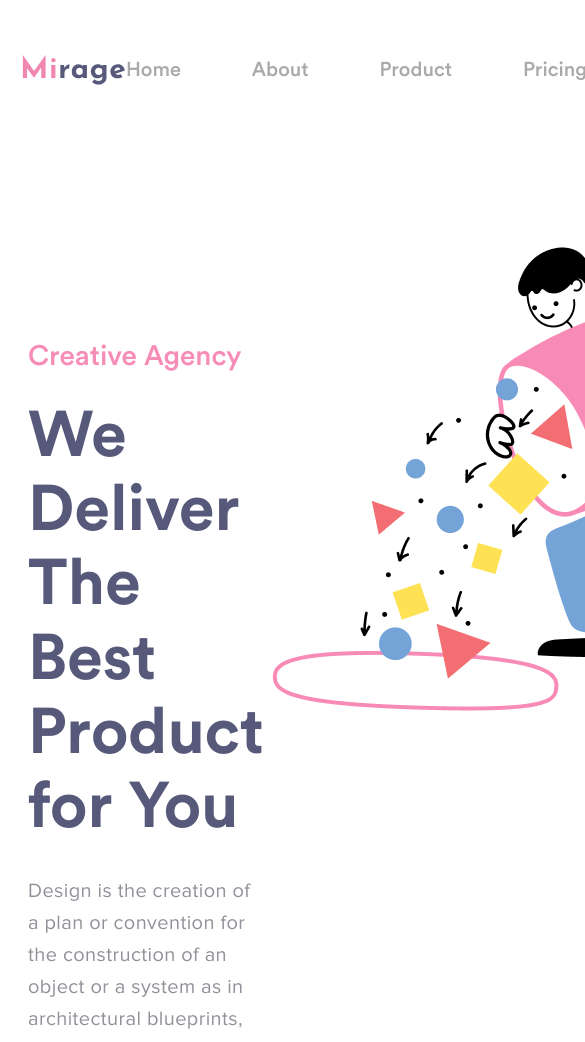
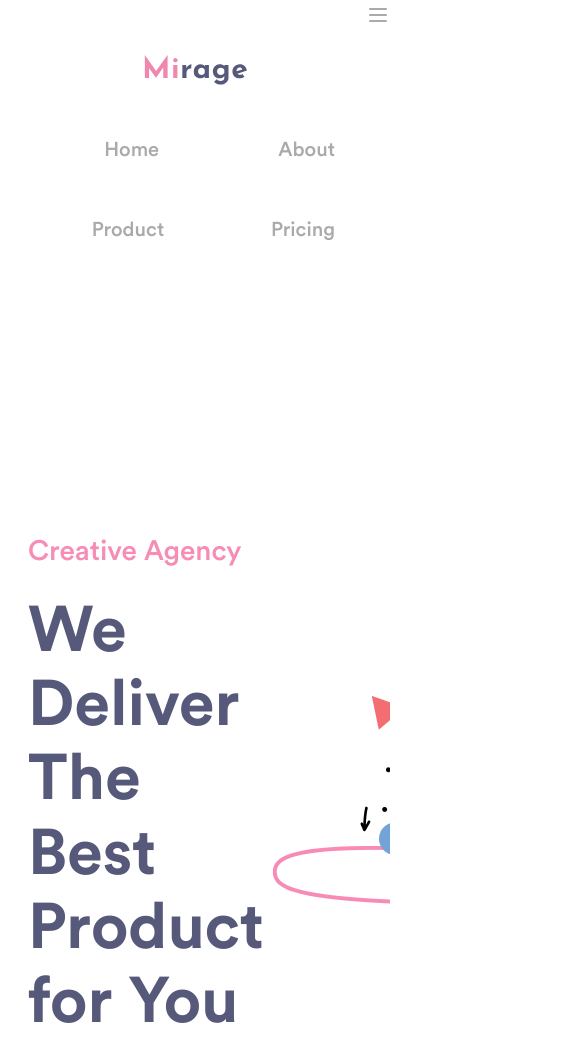
Before and after one commit to kovalyk340/flex-exam, a plain HTML site: page index.html in a window 390 px wide. Shown: the top 1042 px of the page, 585 px wide, since content can reach past the window. Drawn offline with Linux system fonts and the light colour scheme.

Commit message:
adaptive for header

```diff
--- a/index.html
+++ b/index.html
@@ -154,7 +154,23 @@
                     </div>
                 </div>
             </section>
-            1
+
+            <section class="page__design design">
+                <div class="container">
+                    <div class="design__row">
+                        <div class="design__image">
+                            <img src="./img/design.png" alt="design">
+                            <div class="design__body">
+                                <h3 class="design__title title">Design Things </h3>
+                                <h2 class="design__subheading subheading">
+                                    We Loves To Design Your Creative Ideas
+                                </h2>
+                            </div>
+                        </div>
+                    </div>
+
+                </div>
+            </section>
         </main>
 
     </div>
--- a/scss/_blocks.scss
+++ b/scss/_blocks.scss
@@ -1,4 +1,8 @@
 .wrapper {
+  overflow: hidden;
+  min-height: 100%;
+  display: flex;
+  flex-direction: column;
 }
 .container {
   max-width: 1200px;
--- a/scss/_header.scss
+++ b/scss/_header.scss
@@ -1,11 +1,10 @@
 .header {
-    padding-top: 55px;
-    margin-bottom: 128px;
     &__row {
+        padding-top: 55px;
         display: flex;
         justify-content: space-between;
         align-items: center;
-        height: 30px;
+        margin-bottom: 128px;
     }
 
     &__logo {
@@ -54,3 +53,43 @@
         }
     }
 }
+@media (max-width: 767px) {
+    .header {
+        &__row {
+            justify-content: center;
+            flex-direction: column;
+        }
+        &__logo {
+            text-align: center;
+            margin-bottom: 25px;
+            &::after {
+                content: "";
+
+                width: 24px;
+                height: 24px;
+                background: url("./../img/Menu.svg") 0 0 / contain no-repeat;
+
+                position: absolute;
+                right: 0;
+                top: 3px;
+            }
+        }
+        &__nav {
+            margin-bottom: 10px;
+        }
+        &__list {
+            flex-wrap: wrap;
+            justify-content: center;
+            text-align: center;
+            &::after {
+                content: none;
+            }
+        }
+        &__point {
+            margin: 0 auto;
+            margin-right: 10px;
+            flex: 0 1 10%;
+            padding: 25px;
+        }
+    }
+}
--- a/scss/_page.scss
+++ b/scss/_page.scss
@@ -3,6 +3,6 @@
     margin-bottom: 103px;
   }
   &__services {
-    margin-bottom: 117px;
+    margin-bottom: 154px;
   }
 }
```
Also changed, not shown: css/style.css, img/design.png (added).
